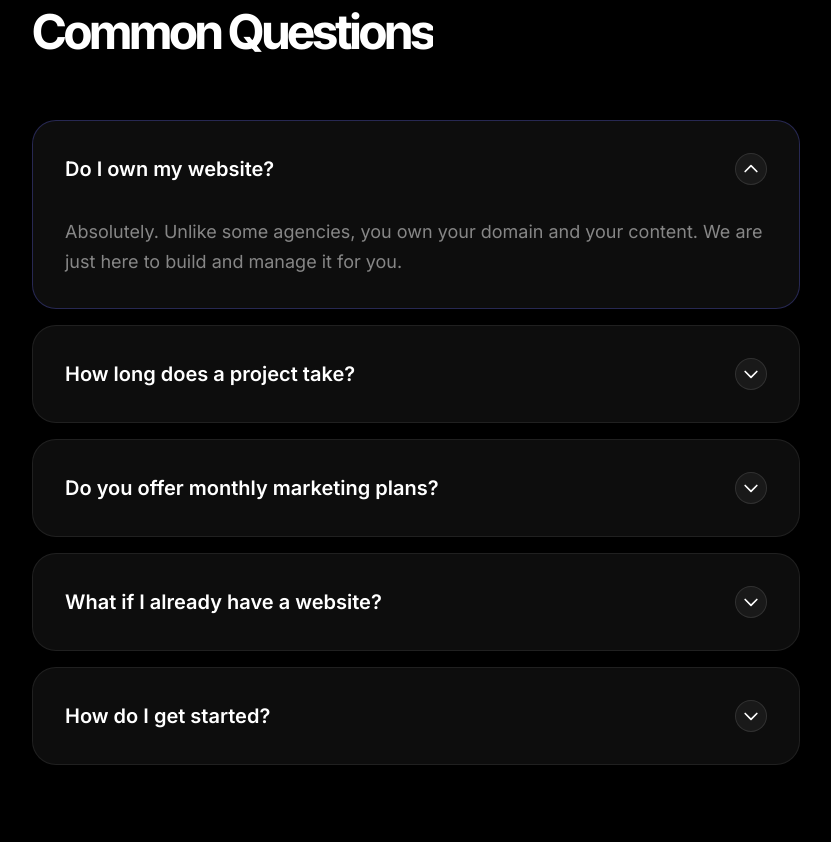
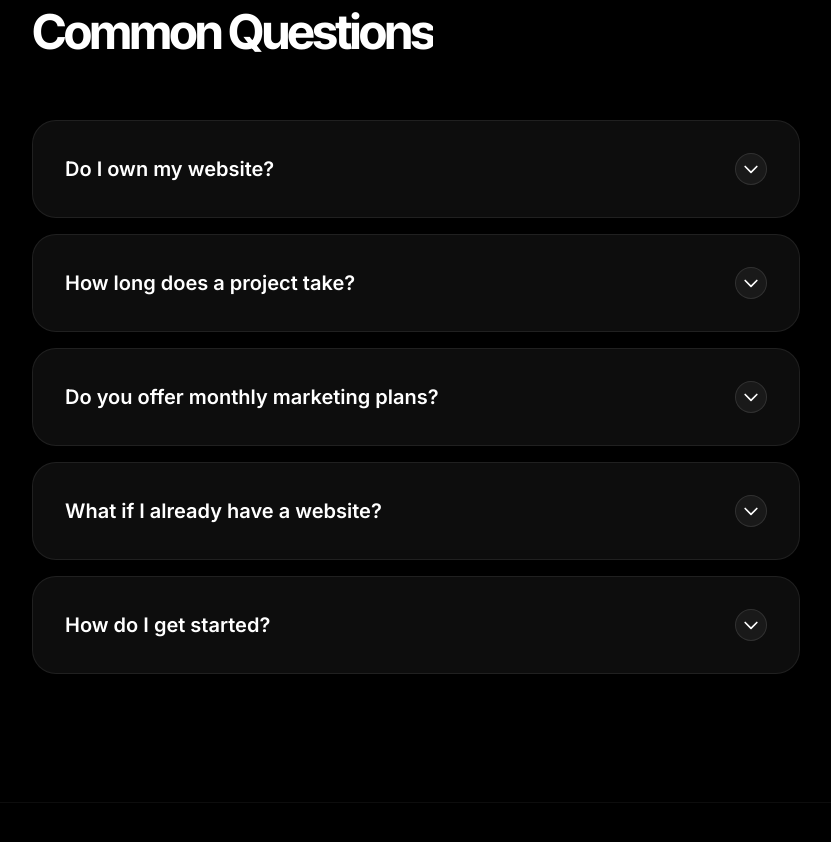
Before and after one commit to vinnyf518/Origin-Co, a React (Vite) app: page / in a window 1280 px wide. Shown: the part 5660-6502 px from the top of the page, without its empty margins (224-1055 px from the left). Built offline with nearby package versions, Linux system fonts and the light colour scheme.

Commit message:
Make FAQ items start closed by default
Co-Authored-By: Claude Opus 4.5 <noreply@anthropic.com>

```diff
--- a/components/FAQ.tsx
+++ b/components/FAQ.tsx
@@ -27,7 +27,7 @@ const faqs = [
 ];
 
 export const FAQ: React.FC = () => {
-  const [active, setActive] = useState<number | null>(0);
+  const [active, setActive] = useState<number | null>(null);
 
   return (
     <section className="py-32 px-6">
```
